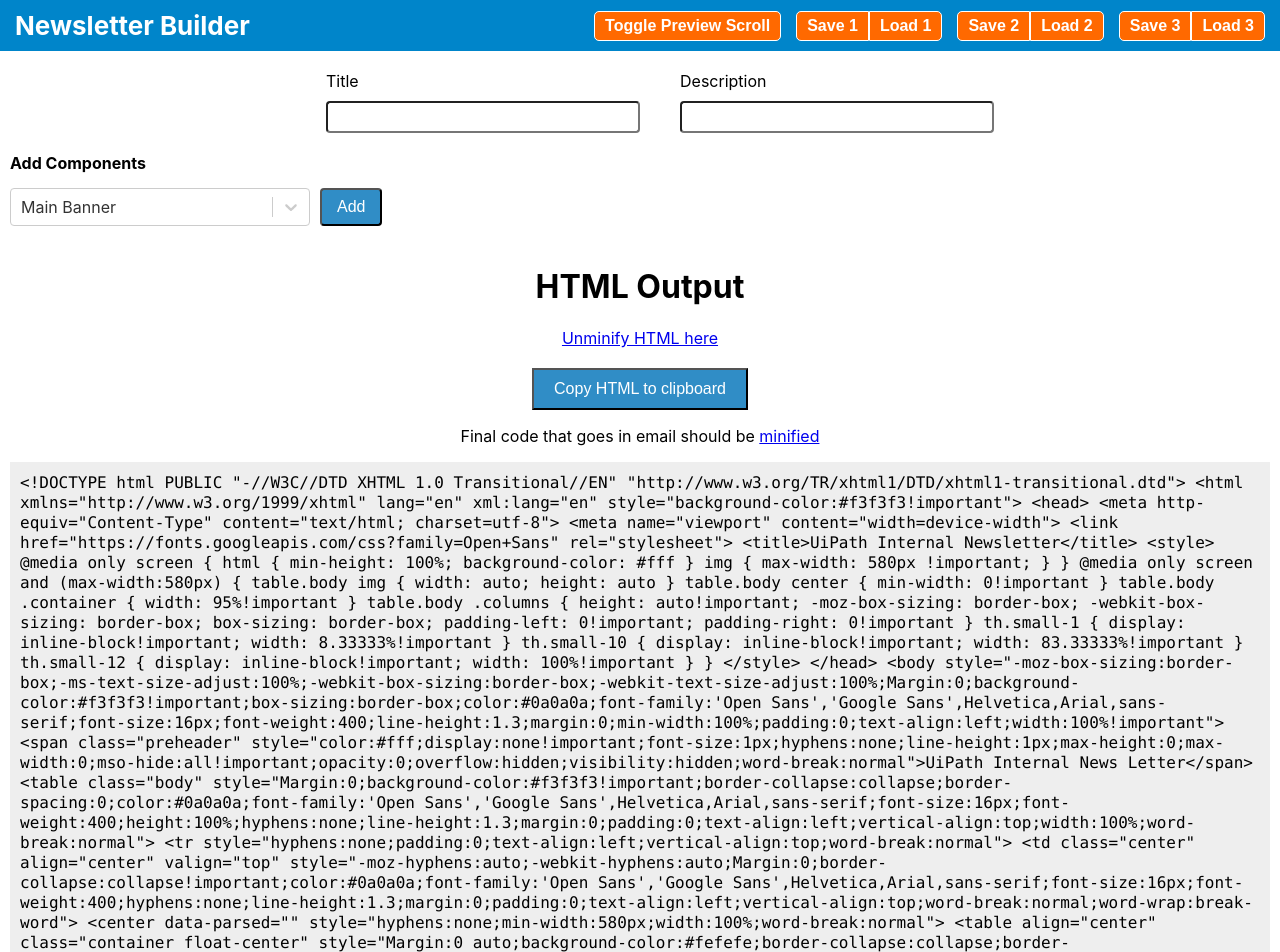
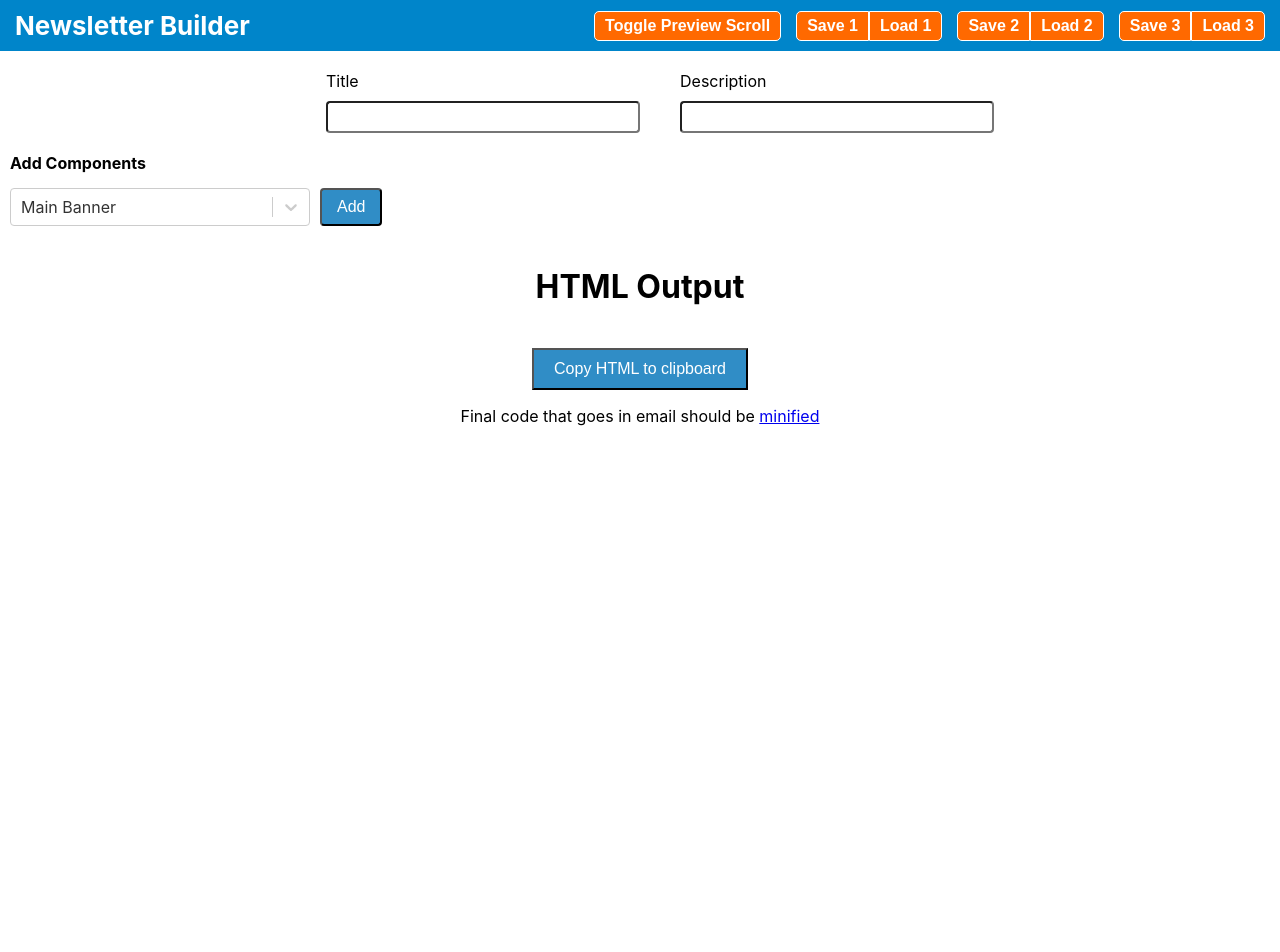
Before and after one commit to kurtpetrek/newsletter-builder, a React (Create React App) app: page / in a window 1280 px wide. Shown: the top 952 px of the page. After the commit the page ends 800 px from the top, so only its background shows below. Built offline with nearby package versions, Linux system fonts and the light colour scheme.

Commit message:
remove html output display

```diff
--- a/src/components/ShowHTMLOutput/ShowHTMLOutput.js
+++ b/src/components/ShowHTMLOutput/ShowHTMLOutput.js
@@ -3,6 +3,27 @@ import {CopyToClipboard} from 'react-copy-to-clipboard';
 import renderHTML from './../../helperFunctions/renderHTML';
 
 class ShowHTMLOutput extends Component {
+
+  constructor(props) {
+    super(props);
+    this.state = {
+      copied: false
+    };
+    this.__isMounted = true;
+  }
+
+  componentWillUnmount() {
+    this.__isMounted = false;
+  }
+
+  copy_clicked = () => {
+    this.setState({copied: true});
+    if (this.__isMounted) {
+      setTimeout(()=>{
+        this.setState({copied: false});
+      },2000)
+    }
+  };
 
   render() {
     const content = renderHTML({
@@ -16,19 +37,19 @@ class ShowHTMLOutput extends Component {
       <div style={{padding: '10px'}}>
         <div style={{textAlign: 'center'}}>
           <h1>HTML Output</h1>
-          <a href="https://unminify.com/" target="_blank" rel="noopener noreferrer">Unminify HTML here</a>
           <br/>
-          <br/>
-          <CopyToClipboard text={content}>
+          <CopyToClipboard
+            text={content}
+            onCopy={this.copy_clicked}
+          >
             <button style={{background: '#308dc6', padding: '10px 20px', color: '#fff', fontSize: '16px'}}>Copy HTML to clipboard</button>
           </CopyToClipboard>
           <br/>
+          {
+            this.state.copied &&
+            <p>Copied!</p>
+          }
           <p>Final code that goes in email should be <a href="http://minifycode.com/html-minifier/" target="_blank" rel="noopener noreferrer">minified</a></p>
-        </div>
-        <div style={{background: '#eee', padding: '10px'}}>
-          <code>
-            { content }
-          </code>
         </div>
       </div>
     );
```
